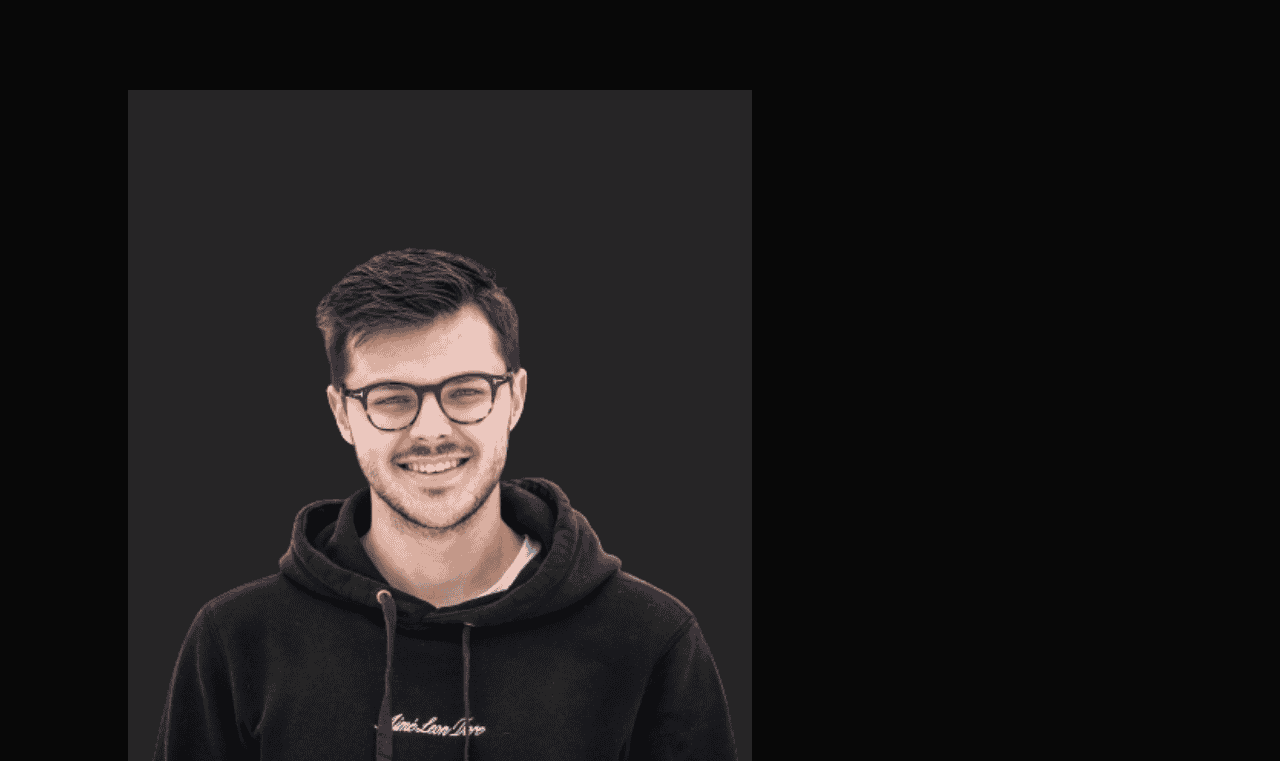
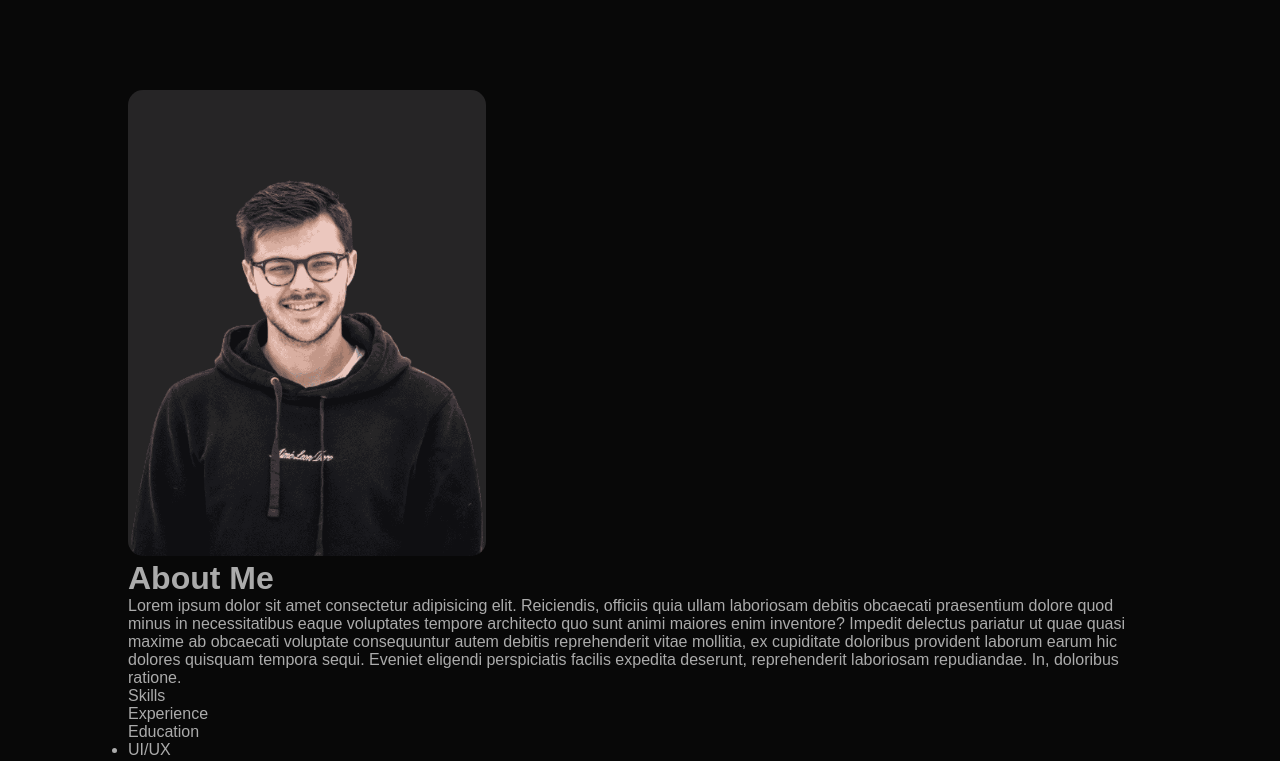
Before and after one commit to zubairjs/portfolio-website, a website: page index.html in a window 1280 px wide. Shown: the part 800-1561 px from the top of the page. Drawn offline with Linux system fonts and the light colour scheme.

Commit message:
Add first about column's style

```diff
--- a/style.css
+++ b/style.css
@@ -87,3 +87,12 @@ nav ul li a:hover::after {
   justify-content: space-between;
   flex-wrap: wrap;
 }
+
+.about-col-1 {
+  flex-basis: 35%;
+}
+
+.about-col-1 img {
+  width: 100%;
+  border-radius: 15px;
+}
```
